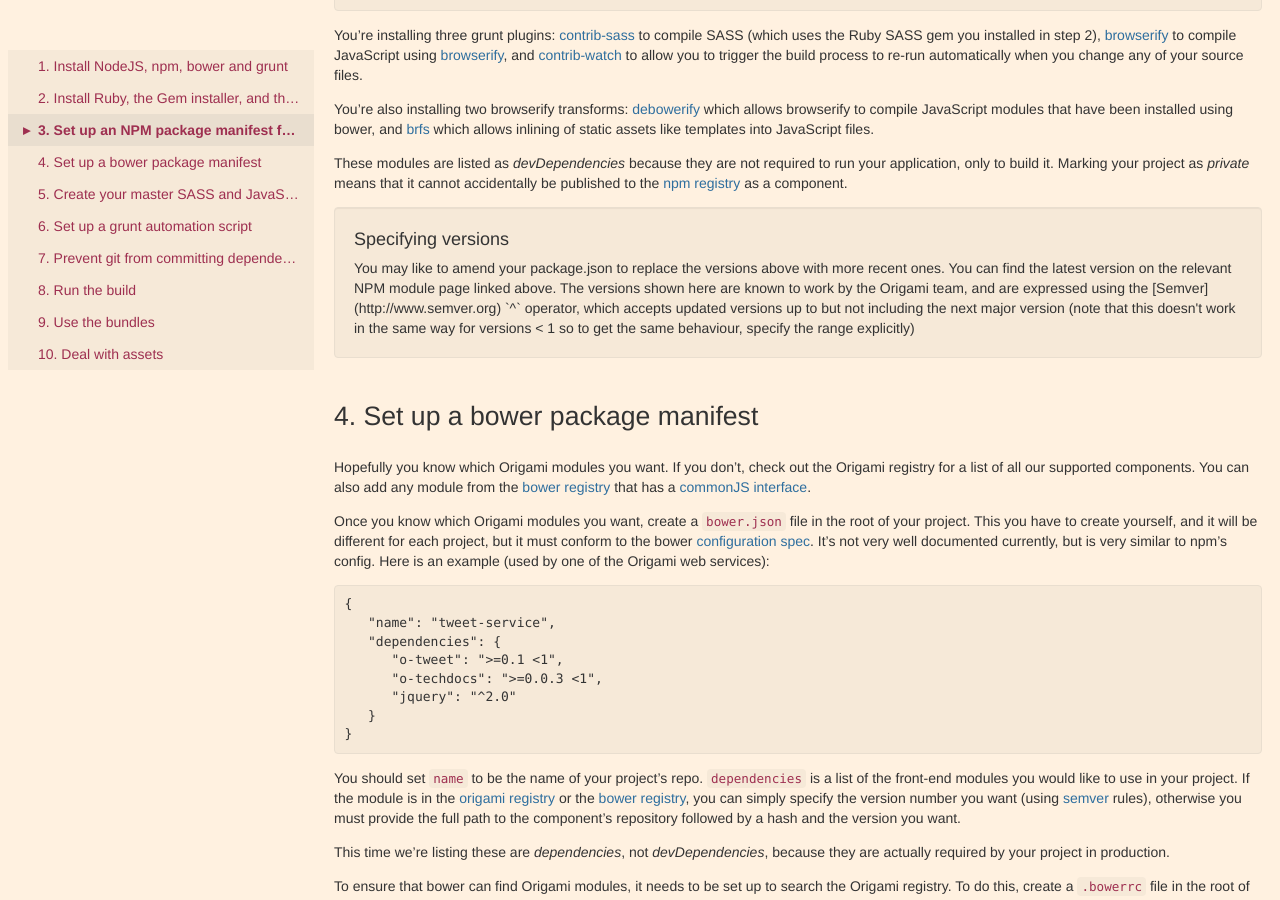
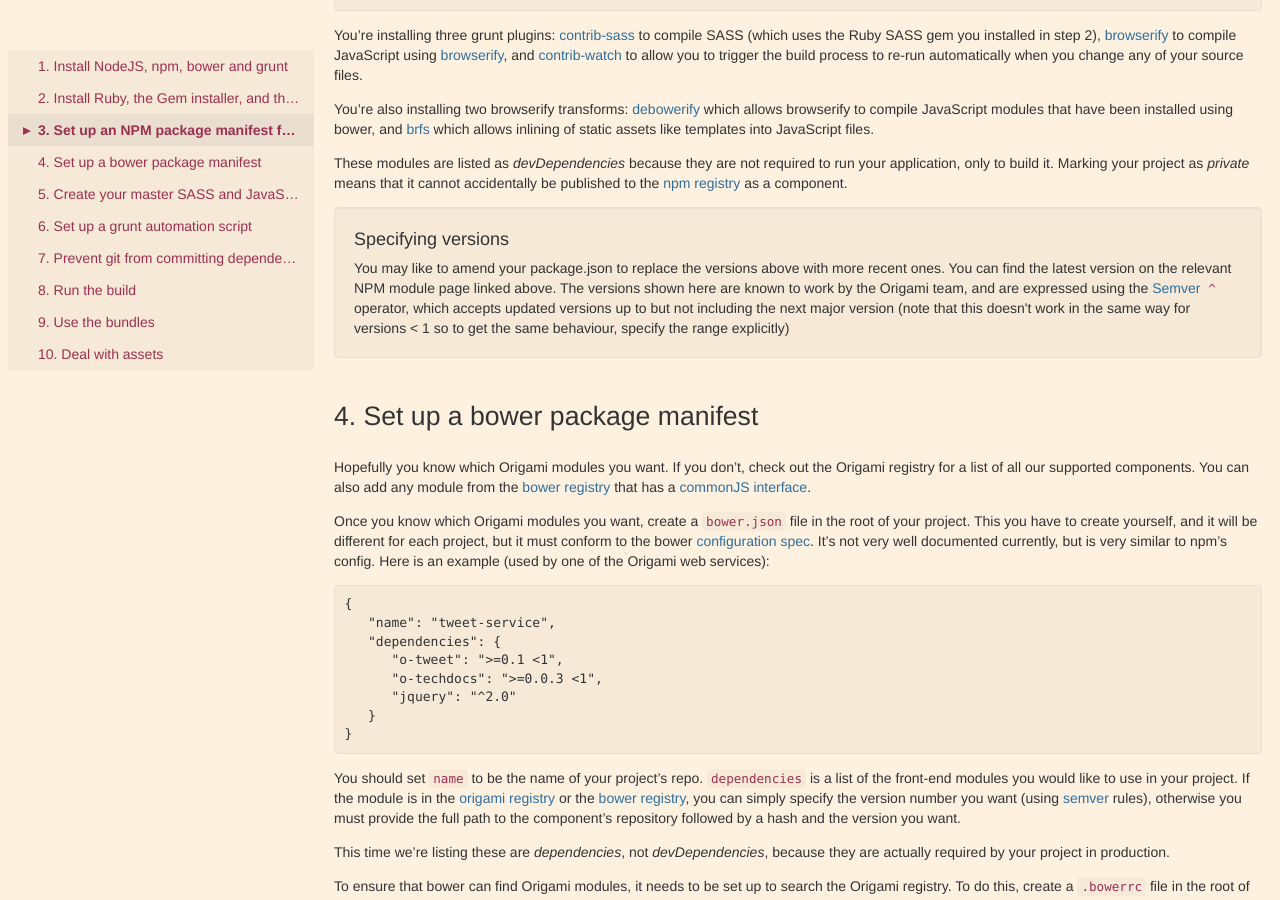
Before and after one commit to Financial-Times/ft-origami, a Jekyll site: the page built from docs/developer-guide/modules.md, in a window 1280 px wide and 900 px high, scrolled down 1472 px. Built offline with Jekyll 4.4.1, drawn with Linux system fonts in a browser that asks for light colours.

Commit message:
Fix Markdown errors

```diff
--- a/docs/developer-guide/modules.md
+++ b/docs/developer-guide/modules.md
@@ -65,7 +65,7 @@ These modules are listed as *devDependencies* because they are not required to r
 
 <aside>
 	<h4>Specifying versions</h4>
-	You may like to amend your package.json to replace the versions above with more recent ones.  You can find the latest version on the relevant NPM module page linked above.  The versions shown here are known to work by the Origami team, and are expressed using the [Semver](http://www.semver.org) `^` operator, which accepts updated versions up to but not including the next major version (note that this doesn't work in the same way for versions < 1 so to get the same behaviour, specify the range explicitly)
+	You may like to amend your package.json to replace the versions above with more recent ones.  You can find the latest version on the relevant NPM module page linked above.  The versions shown here are known to work by the Origami team, and are expressed using the <a href='http://www.semver.org'>Semver</a> <code>^</code> operator, which accepts updated versions up to but not including the next major version (note that this doesn't work in the same way for versions &lt; 1 so to get the same behaviour, specify the range explicitly)
 </aside>
 
 ## 4. Set up a bower package manifest
```
